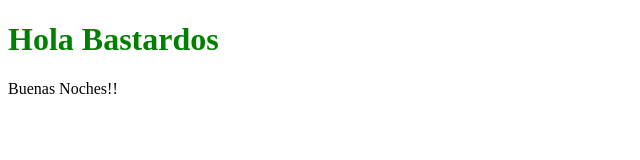
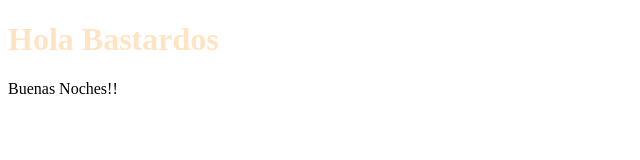
Before and after one commit to Niconavarrov/RepoNick2, a plain HTML site: page index.html in a window 1280 px wide. Shown: the whole page, without its empty margins (0-640 px from the left). Drawn offline with Linux system fonts and the light colour scheme.

Commit message:
nos ponemos beige

```diff
--- a/style.css
+++ b/style.css
@@ -1,3 +1,3 @@
 h1 {
-    color: green;
+    color:bisque;
 }
```
